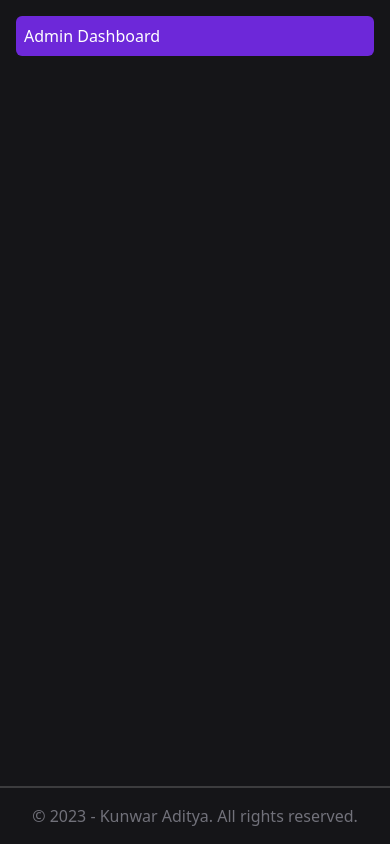
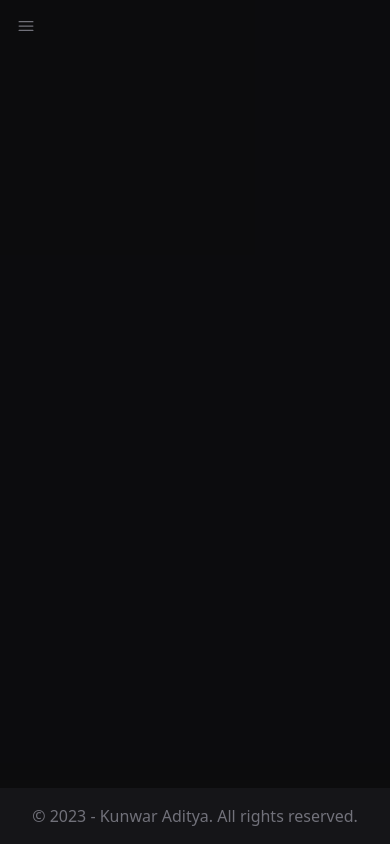
Before and after one commit to Kunwar-Aditya-Codes/mern-erp, a React (Vite) app in the folder client/: page /dashboard in a window 390 px wide. Built offline with nearby package versions, Linux system fonts and the light colour scheme.

Commit message:
added: side nav for responsive

```diff
--- a/client/package.json
+++ b/client/package.json
@@ -9,6 +9,7 @@
     "preview": "vite preview"
   },
   "dependencies": {
+    "@heroicons/react": "^2.0.13",
     "react": "^18.2.0",
     "react-dom": "^18.2.0",
     "react-hot-toast": "^2.4.0",
--- a/client/src/components/Dashboard.tsx
+++ b/client/src/components/Dashboard.tsx
@@ -1,20 +1,25 @@
 import { useState } from 'react';
 import { Outlet } from 'react-router-dom';
 import Sidebar from './Sidebar';
+import { Bars3Icon } from '@heroicons/react/24/solid';
 
 const Dashboard = () => {
-  const [sidebar, setSidebar] = useState(true);
+  const [sidebar, setSidebar] = useState<Boolean>(false);
 
   return (
     <div className='relative flex h-full'>
       <div
         className={`${
-          sidebar ? 'tanslate-x-0' : '-translate-x-full'
-        } absolute h-full w-full transform border-b-2 border-zinc-300/20 bg-zinc-900/80 duration-300 ease-in-out md:relative md:flex-[0.2]`}
+          sidebar ? 'translate-x-0' : '-translate-x-full'
+        } absolute h-full w-full transform border-b-2 border-zinc-300/20 bg-zinc-900/80 duration-300 ease-in-out md:relative md:flex-[0.2]  md:translate-x-0`}
       >
-        <Sidebar />
+        <Sidebar sidebar={sidebar} setSidebar={setSidebar} />
       </div>
-      <div className='md:flex-[0.8]'>
+      <div className='space-y-4 p-4 md:flex-[0.8]'>
+        <Bars3Icon
+          className='h-5 w-5 cursor-pointer md:hidden'
+          onClick={() => setSidebar(!sidebar)}
+        />
         <Outlet />
       </div>
     </div>
--- a/client/src/components/Sidebar.tsx
+++ b/client/src/components/Sidebar.tsx
@@ -1,9 +1,31 @@
-const Sidebar = () => {
+import { XMarkIcon } from '@heroicons/react/24/solid';
+
+const Sidebar = ({
+  sidebar,
+  setSidebar,
+}: {
+  sidebar: Boolean;
+  setSidebar: React.Dispatch<React.SetStateAction<Boolean>>;
+}) => {
   return (
-    <div className='p-4'>
-      <h1 className='rounded-md bg-violet-700 p-2 text-white'>
+    <div className='flex h-full flex-col p-4'>
+      <XMarkIcon
+        className='mb-4 h-5 w-5 cursor-pointer md:hidden'
+        onClick={() => setSidebar(!sidebar)}
+      />
+
+      <h1 className='rounded-md border-2 border-violet-700 p-2 text-zinc-300'>
         Admin Dashboard
       </h1>
+
+      <div className='mt-6 flex-grow space-y-4 border-t-2 border-zinc-300/20 p-2  tracking-wide  text-zinc-500 underline underline-offset-[5px] md:text-lg'>
+        <h1 className='mt-4 cursor-pointer rounded-md p-3 hover:bg-zinc-300/10'>
+          View Students
+        </h1>
+        <h1 className='cursor-pointer rounded-md p-3 hover:bg-zinc-300/10'>
+          View Teacher
+        </h1>
+      </div>
     </div>
   );
 };
```
Also changed, not shown: 1 other file (tests, documents, lock files or other folders).
